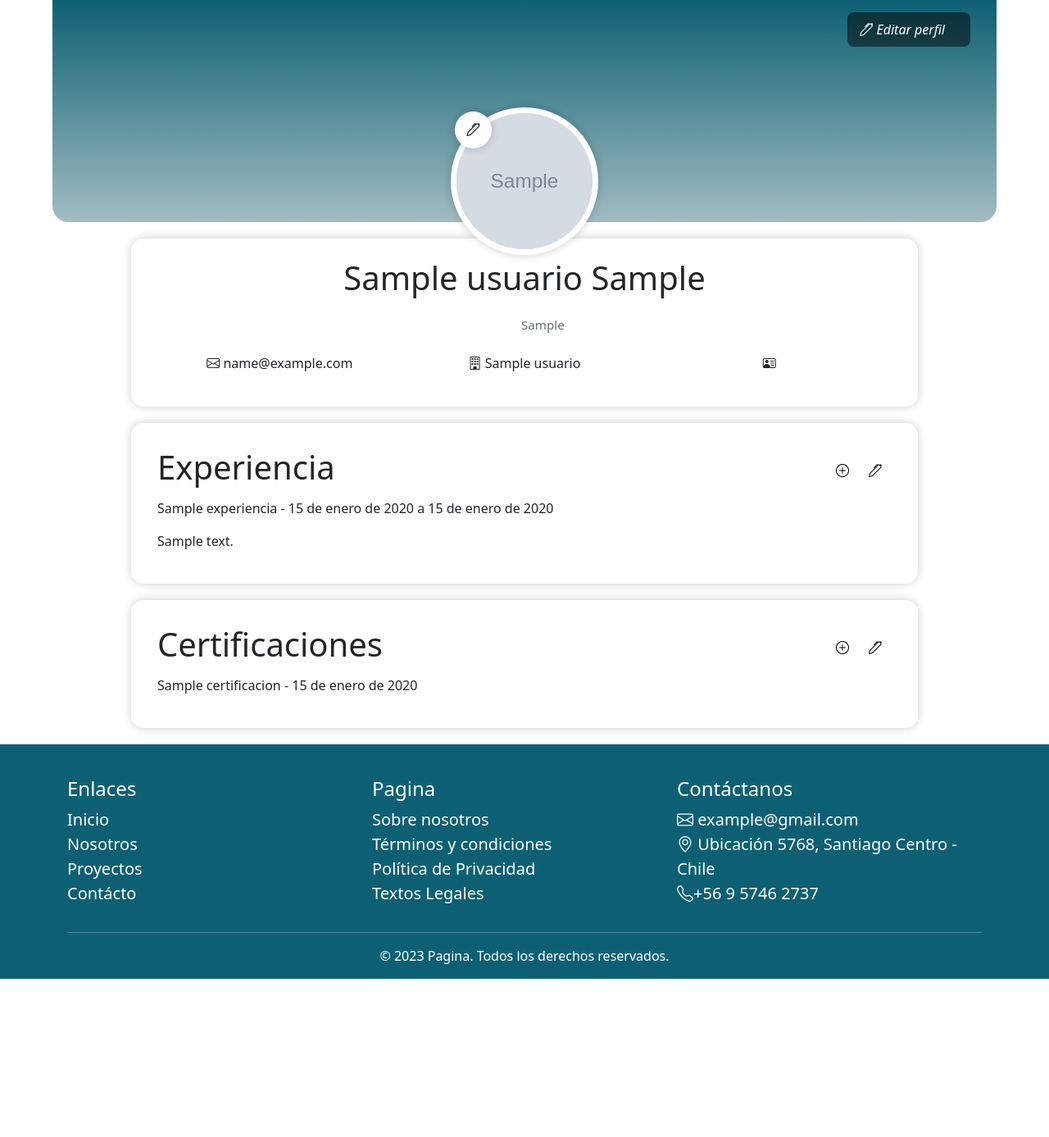
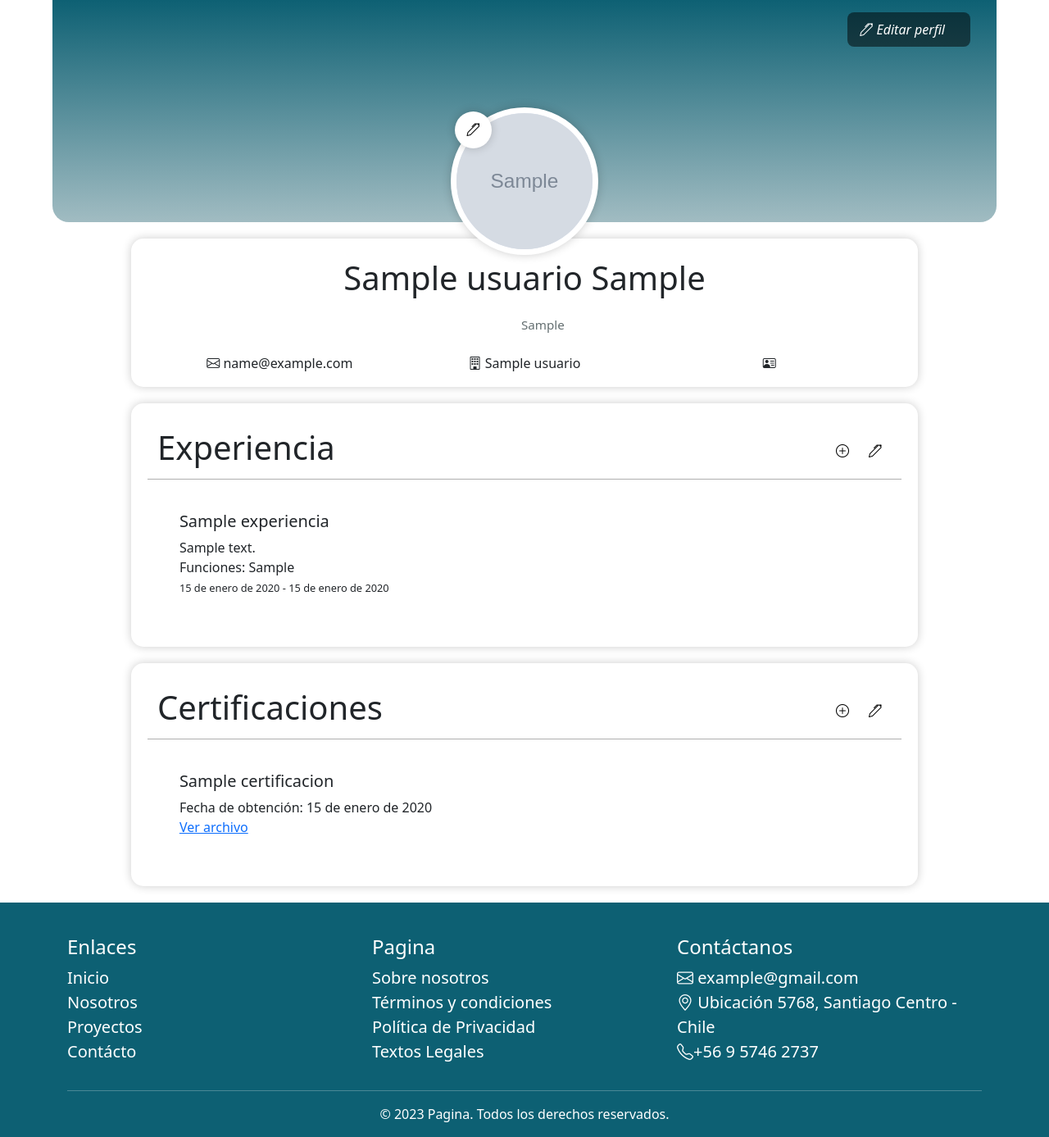
Before and after one commit to MatiasSalasV/LYP, a Django app: page /perfil/ in a window 1280 px wide. Shown: the part 81-1468 px from the top of the page at 82% size. Before the commit the page ends 1275 px from the top, so only its background shows below. Run offline with Django 4.2, Linux system fonts and the light colour scheme; a user stored in the database is signed in; tables that the repository leaves empty hold one stand-in row (values such as "Sample post"); grey boxes marked "Sample" are stand-in pictures; parts of the project's set-up code (start-up, migrations or seed data) failed here and were passed over; some libraries are stand-ins or nearby versions.

Commit message:
diseño perfil y crud experiencia/certificacion

```diff
--- a/apps/home/forms.py
+++ b/apps/home/forms.py
@@ -40,24 +40,24 @@
 class UsuarioForm(forms.ModelForm):
     class Meta:
         model = Usuario
-        fields = ['nombre', 'apellido', 'email', 'tipo_usuario', 'nombre_empresa','presentacion', 'foto_perfil']
+        fields = ['nombre', 'apellido', 'email', 'tipo_usuario', 'nombre_empresa','presentacion']
         widgets = {
-            'email': forms.EmailInput(attrs={'class': 'form-control'}),
+            'email': forms.EmailInput(attrs={'class': 'form-control', 'readonly': 'readonly'}),
             'nombre': forms.TextInput(attrs={'class': 'form-control'}),
             'apellido': forms.TextInput(attrs={'class': 'form-control'}),
-            'foto_perfil': forms.ClearableFileInput(attrs={'class': 'form-control-file'}),
             'tipo_usuario': forms.Select(attrs={'class': 'form-control'}),
             'nombre_empresa': forms.TextInput(attrs={'class': 'form-control'}),
             'presentacion': forms.Textarea(attrs={'class': 'form-control', 'rows': 3}),
         }
 
+class FotoPerfil(forms.ModelForm):
+    class Meta:
+        model = Usuario
+        fields = ['foto_perfil']
+        widgets = {
+            'foto_perfil': forms.ClearableFileInput(attrs={'class': 'form-control-file'}),
+        }
 
-
-    def clean_tipo_usuario(self):
-        tipo_usuario = self.cleaned_data.get('tipo_usuario')
-        if tipo_usuario == '':
-            raise forms.ValidationError('Debes seleccionar un tipo de usuario.')
-        return tipo_usuario
 
 class LoginForm(AuthenticationForm):
     username = forms.EmailField(
--- a/apps/home/urls.py
+++ b/apps/home/urls.py
@@ -32,13 +32,19 @@
     path('experiencias/', views.ver_todas_experiencias, name='ver_todas_experiencias'),
 
     #URL para editar experiencia
-    path('editar_experiencia/<int:pk>/', views.editar_experiencia, name='editar_experiencia'),
+    path('experiencias/<int:pk>/editar', views.editar_experiencia, name='editar_experiencia'),
+
+    #URL para eliminar experiencia
+    path('experiencias/<int:pk>/eliminar/', views.eliminar_experiencia, name='eliminar_experiencia'),
 
     # #URL para ver todas las certificiones
     path('certificaciones/', views.ver_todas_certificaciones, name='ver_todas_certificaciones'),
 
     #URL para editar certificacion
-    path('editar_certificacion/<int:pk>', views.editar_certificacion, name='editar_certificacion'),
+    path('certificaciones/<int:pk>/editar', views.editar_certificacion, name='editar_certificacion'),
+
+    #URL para eliminar certificacion
+    path('certificaciones/<int:pk>/eliminar/', views.eliminar_certificacion, name='eliminar_certificacion'),
 
 
 
--- a/apps/home/views.py
+++ b/apps/home/views.py
@@ -6,7 +6,7 @@
 from django.contrib.auth import login as auth_login
 from django.contrib.auth import authenticate
 from django.contrib.auth.decorators import login_required
-from django.views.generic.edit import UpdateView
+from django.views.generic.edit import UpdateView,DeleteView
 from django.utils.decorators import method_decorator
 from django.urls import reverse_lazy, reverse
 from django.http import HttpResponseForbidden
@@ -38,7 +38,7 @@
             if user is not None:
                 auth_login(request, user)  # Inicia la sesión del usuario
             messages.success(request, f'Cuenta creada para {username}')
-            return redirect('index')
+            return redirect('ver_perfil')
     else:
         form = RegistroUsuarioForm()
     return render(request, 'forms/registro_usuario.html', {'form': form})
@@ -48,7 +48,7 @@
         form = LoginForm(request=request, data=request.POST)
         if form.is_valid():
             auth_login(request, form.get_user())
-            return redirect('index')
+            return redirect('ver_perfil')
         else:
                 messages.error(request, 'Correo y/o contraseña inválidos. Por favor, inténtelo de nuevo.')
                 form = LoginForm()
@@ -63,6 +63,7 @@
     certificaciones = usuario.certificaciones.all()
     form_experiencia = ExperienciaForm()
     form_certificacion = CertificacionForm()
+    # form_foto_perfil = request.user
 
     if request.method == 'POST':
         submit_button = request.POST.get('submit_button')
@@ -91,14 +92,24 @@
                 certificacion.save()
                 messages.success(request, 'Certificación agregada con éxito')
                 return redirect('ver_perfil')
+
+        elif submit_button == 'fotoperfil':
+            form_foto_perfil = FotoPerfil(request.POST, request.FILES, instance=usuario)
+            if form_foto_perfil.is_valid():
+                form_foto_perfil.save()
+                messages.success(request, 'Foto de perfil actualizada con éxito')
+                return redirect('ver_perfil')
+
     else:
         form = UsuarioForm(instance=usuario)
+        form_foto_perfil = FotoPerfil(instance=usuario)
 
     contexto = {
         'perfil':usuario,
         'form': form,
         'form_experiencia': form_experiencia,
         'form_certificacion': form_certificacion,
+        'form_foto_perfil': form_foto_perfil,
         'experiencias': experiencias,
         'certificaciones': certificaciones,
     }
@@ -134,6 +145,16 @@
     return render(request, 'usuario/editar_experiencia.html', contexto)
 
 @login_required
+def eliminar_experiencia(request, pk):
+    experiencia = Experiencia.objects.get(pk=pk)
+    # VALIDAR QUE EL USUARIO SEA DUEÑO DE LA EXPERIENCIA Y HACER DISEÑO PARA HTML DE ELIMINAR
+    if request.method == 'POST':
+        experiencia.delete()
+        return redirect('ver_todas_experiencias')
+
+    return render(request, 'usuario/eliminar_experiencia.html', {'object': experiencia})
+
+@login_required
 def ver_todas_certificaciones(request):
     usuario = request.user
     todas_certificaciones = usuario.certificaciones.all()
@@ -160,3 +181,13 @@
         'form': form,
     }
     return render(request, 'usuario/editar_certificacion.html', contexto)
+
+
+@login_required
+def eliminar_certificacion(request, pk):
+    certificacion = Certificacion.objects.get(pk=pk)
+    if request.method == 'POST':
+        certificacion.delete()
+        return redirect('ver_todas_certificaciones')
+
+    return render(request, 'usuario/eliminar_certificacion.html', {'object': certificacion})
--- a/static/css/perfil.css
+++ b/static/css/perfil.css
@@ -104,7 +104,7 @@
 .perfil_usuario .perfil_bio,
 .perfil_usuario .perfil_experiencias,
 .perfil_usuario .perfil_certificaciones{
-    padding: 1.5rem 2rem;
+    padding: 1.5rem 2rem 0 2rem;
     box-shadow: 0 0 12px rgba(0,0,0,.2);
     background-color: #ffff;
     border-radius: 15px;
@@ -136,6 +136,37 @@
     vertical-align: middle;
 }
 
+.div_experiencia_certificacion {
+    padding: 1% 3%;
+}
+
+.div_experiencia_certificacion .experiencia_certificacion_detalle{
+    margin-bottom: 4%;
+}
+
+.div_experiencia_certificacion .experiencia_certificacion_detalle p{
+    margin: 0 0;
+}
+
+.todas_experiencias_certificaciones {
+    text-align: center; /* Centra el botón horizontalmente */
+    margin-bottom: 2%; /* Ajusta el margen superior según tus necesidades */
+}
+
+
+.btn-full-width {
+    width: 100%;
+    padding: 1% 0;
+    border-radius: 10px;
+    border: 1px solid #5f646503;
+    background-color: #5f646508;
+}
+
+.btn-full-width:hover{
+    border: 1px solid;
+    background-color: #63646463;
+}
+
 @media (max-width:750px) {
     .perfil_usuario .lista_datos{
         width: 100%;
--- a/static/css/styles.css
+++ b/static/css/styles.css
@@ -745,6 +745,10 @@
   background-color: #0A4654;
 }
 
+.separador {
+  border-top: 1px solid #00000050; /* Establece el estilo y el color de la línea */
+  margin-bottom: 30px; /* Ajusta el margen superior según tus necesidades */
+}
 
 /* Media query para pantallas grandes (por ejemplo, más de 768px de ancho) */
 @media (min-width: 1200px) {
--- a/templates/usuario/editar_certificacion.html
+++ b/templates/usuario/editar_certificacion.html
@@ -10,6 +10,7 @@
         <div class="row">
             <div class="col-lg-12 text-center">
                 <p class="display-6">Editando certifiación</p>
+                <a href="javascript:history.go(-1)">Volver</a>
             </div>
         </div>
         <div class="row">
--- a/templates/usuario/editar_experiencia.html
+++ b/templates/usuario/editar_experiencia.html
@@ -10,6 +10,7 @@
         <div class="row">
             <div class="col-lg-12 text-center">
                 <p class="display-6">Editando experiencia</p>
+                <a href="javascript:history.go(-1)">Volver</a>
             </div>
         </div>
         <div class="row">
--- a/templates/usuario/ver_perfil.html
+++ b/templates/usuario/ver_perfil.html
@@ -56,21 +60,28 @@
                             {% endif %}
                         </div>
                     </div>
-                    <!-- <hr> -->
+                    <div class="separador"></div>
                     <div class="col-lg-12">
+                        <div class="div_experiencia_certificacion">
                             {% for experiencia in experiencias %}
+                            <div class="experiencia_certificacion_detalle">
                                 {% if forloop.counter <= 3 %}
-                                <p>{{ experiencia.nombre_proyecto }} - {{ experiencia.fecha_inicio }} a {{ experiencia.fecha_fin }}</p>
+                                <h5>{{ experiencia.nombre_proyecto }}</h5>
                                 <p>{{ experiencia.descripcion_proyecto }}</p>
+                                <p class="experiencia_funciones">Funciones: {{ experiencia.funciones }}</p>
+                                <small>{{experiencia.fecha_inicio}} - {% if experiencia.fecha_fin %} {{experiencia.fecha_fin}} {% else %} Actualidad {% endif %}</small>
                                 {% endif %}
+                            </div>
                             {% endfor %}
-
+                        </div>
+                    </div>
+                </div>
+                <div class="todas_experiencias_certificaciones">
                     {% if experiencias|length > 3 %}
-                            <a href="{% url 'ver_todas_experiencias' %}">Ver todos</a>
+                        <a href="{% url 'ver_todas_experiencias' %}"><button class="btn-full-width">Ver todos</button></a>
                     {% elif experiencias|length == 0 %}
                         <p>No hay experiencias registradas.</p>
                     {% endif %}
-                    </div>
                 </div>
             </div>
             <div class="perfil_certificaciones">
@@ -89,24 +100,34 @@
                             {% endif %}
                         </div>
                     </div>
-                    <!-- <hr> -->
+                    <div class="separador"></div>
                     <div class="col-lg-12">
+                        <div class="div_experiencia_certificacion">
                             {% for certificacion in certificaciones %}
+                            <div class="experiencia_certificacion_detalle">
                                 {% if forloop.counter <= 3 %}
-                                <p>{{ certificacion.nombre_certificacion }} - {{ certificacion.fecha_obtencion }}</p>
+                                    <h5>{{ certificacion.nombre_certificacion }}</h5>
+                                    <p>Fecha de obtención: {{ certificacion.fecha_obtencion }}</p>
+                                    {% if certificacion.archivo_certificacion %}
+                                    <a href="{{ certificacion.archivo_certificacion.url }}" target="_blank">Ver archivo</a>
+                                    {% else %}
+                                        <small>No hay archivo adjunto.</small>
                                     {% endif %}
+                                {% endif %}
+                            </div>
                             {% endfor %}
-
+                        </div>
+                    </div>
+                </div>
+                <div class="todas_experiencias_certificaciones">
                     {% if certificaciones|length > 3 %}
-                            <a href="{% url 'ver_todas_certificaciones' %}">Ver todos</a>
-                        {% elif experiencias|length == 0 %}
+                        <a href="{% url 'ver_todas_certificaciones' %}"><button class="btn-full-width">Ver todos</button></a>
+                    {% elif certificaciones|length == 0 %}
                         <p>No hay certificaciones registradas.</p>
                     {% endif %}
                 </div>
             </div>
         </div>
-        </div>
-
     </div>
 
     <!-- Modal para editar perfil  -->
```
Also changed, not shown: other parts of templates/usuario/ver_perfil.html (+39 -8 lines), templates/forms/agregar_certificacion.html (deleted, +0 -45 lines), templates/forms/agregar_experiencia.html (deleted, +0 -53 lines), templates/usuario/eliminar_certificacion.html (added, +13 -0 lines), templates/usuario/eliminar_experiencia.html (added, +13 -0 lines), templates/usuario/todas_certificaciones.html (+14 -3 lines), templates/usuario/todas_experiencias.html (+11 -5 lines). Lines whose indentation alone changed are shown as unchanged.
